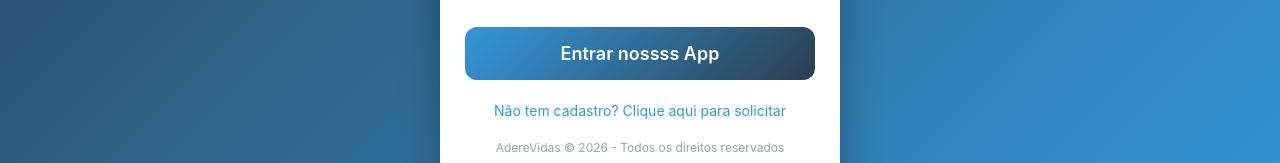
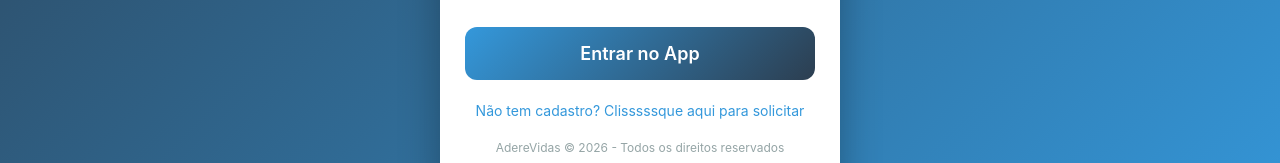
Before and after one commit to aderevidasoficial/appaderevidas, a plain HTML site: page index.html in a window 1280 px wide. Shown: the part 519-682 px from the top of the page. Drawn offline with Linux system fonts and the light colour scheme.

Commit message:
Descrição das alterações

```diff
--- a/index.html
+++ b/index.html
@@ -311,11 +311,11 @@
         </div>
 
         <button class="btn-login" id="loginBtn" onclick="fazerLogin()">
-            Entrar nossss App
+            Entrar no App
         </button>
 
         <div class="cadastro-link">
-            <a href="cadastro-externo.html">Não tem cadastro? Clique aqui para solicitar</a>
+            <a href="cadastro-externo.html">Não tem cadastro? Clisssssque aqui para solicitar</a>
         </div>
 
         <div class="footer">
```
